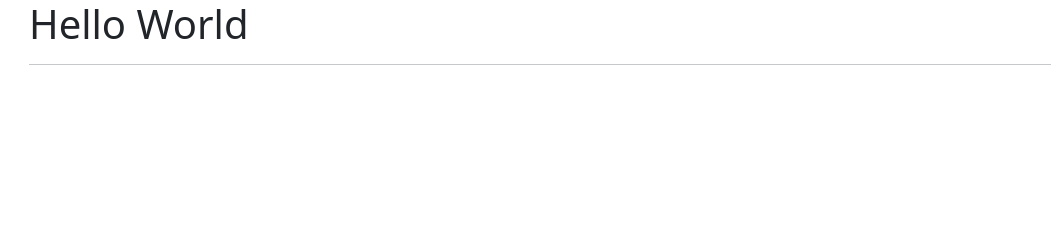
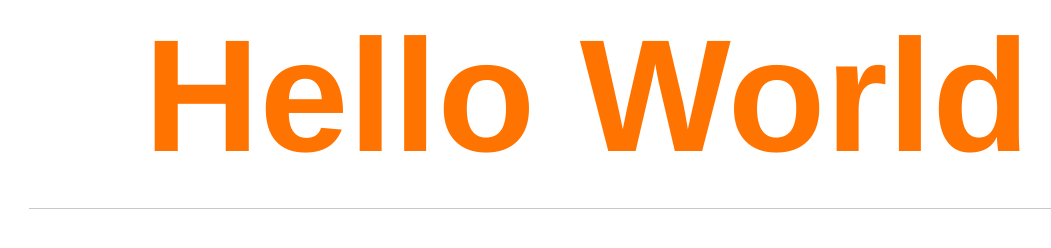
Before and after one commit to MahmoudHDev/RenderAppServ, a website: page index.html in a window 1280 px wide. Shown: the whole page, without its empty margins (53-1104 px from the left). Drawn offline with nearby package versions, Linux system fonts and the light colour scheme.

```diff
--- a/index.html
+++ b/index.html
@@ -7,7 +7,7 @@
     <title>renderApp</title>
     <link href="https://cdn.jsdelivr.net/npm/bootstrap@5.3.2/dist/css/bootstrap.min.css" rel="stylesheet"
         integrity="sha384-T3c6CoIi6uLrA9TneNEoa7RxnatzjcDSCmG1MXxSR1GAsXEV/Dwwykc2MPK8M2HN" crossorigin="anonymous">
-    <link type="text/css" href="/public/style.css">
+    <link rel="stylesheet" type="text/css" href="/public/style.css">
 </head>
 
 <body>
```
